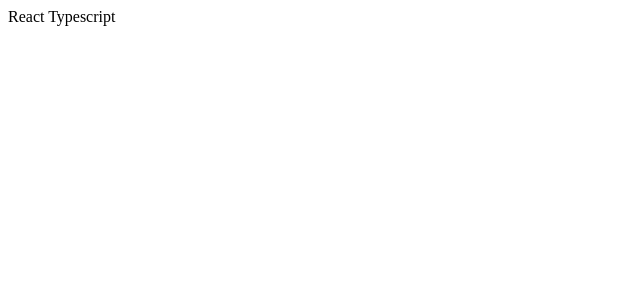
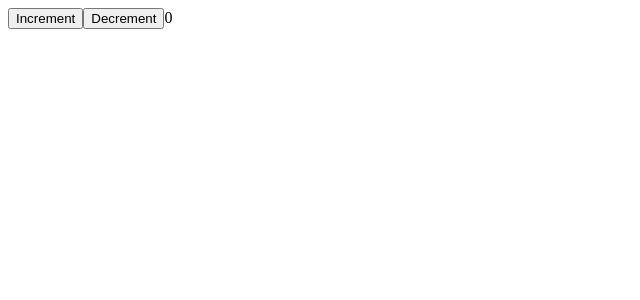
Before and after one commit to darrylmangibin/ts-react-redux, a React (Create React App) app: page / in a window 1280 px wide. Shown: the top 300 px of the page, without its empty margins (0-640 px from the left). Built offline with nearby package versions, Linux system fonts and the light colour scheme.

Commit message:
Intial setup for simple app

```diff
--- a/src/index.tsx
+++ b/src/index.tsx
@@ -1,17 +1,35 @@
 import React from 'react';
 import ReactDOM from 'react-dom';
 
-class App extends React.Component {
+interface AppProps {
+  color?: string
+}
+
+class App extends React.Component<AppProps> {
+  state = {
+    counter: 0
+  }
+
+  onIncrement = (): void => {
+    this.setState({ counter: this.state.counter + 1 })
+  }
+
+  onDecrement = (): void => {
+    this.setState({ counter: this.state.counter - 1 })
+  }
+
   render() {
     return (
       <div>
-        React Typescript
+        <button onClick={this.onIncrement}>Increment</button>
+        <button onClick={this.onDecrement}>Decrement</button>
+        {this.state.counter}
       </div>
     )
   }
 }
 
 ReactDOM.render(
-  <App />,
+  <App color="red" />,
   document.querySelector('#root')
 )
```
